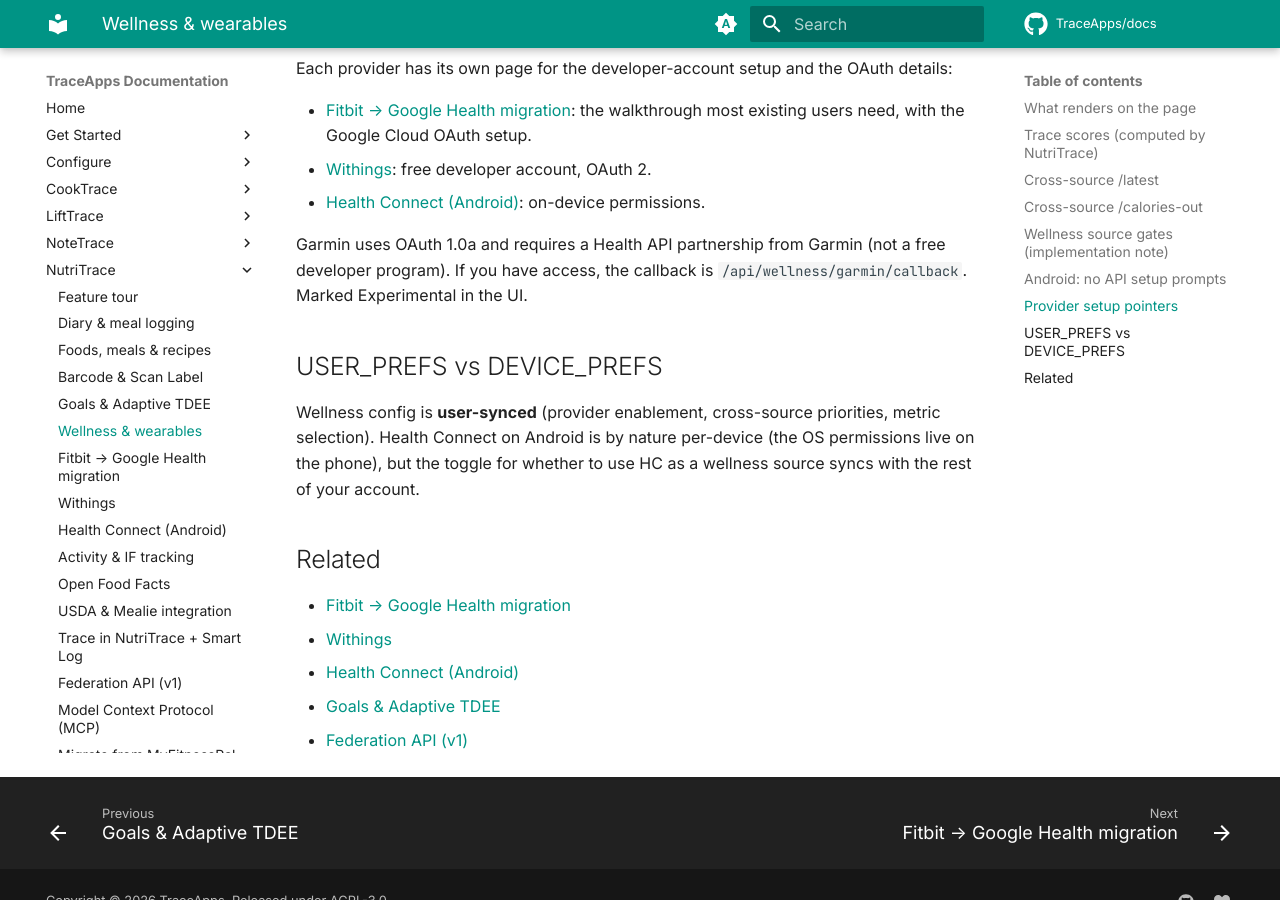
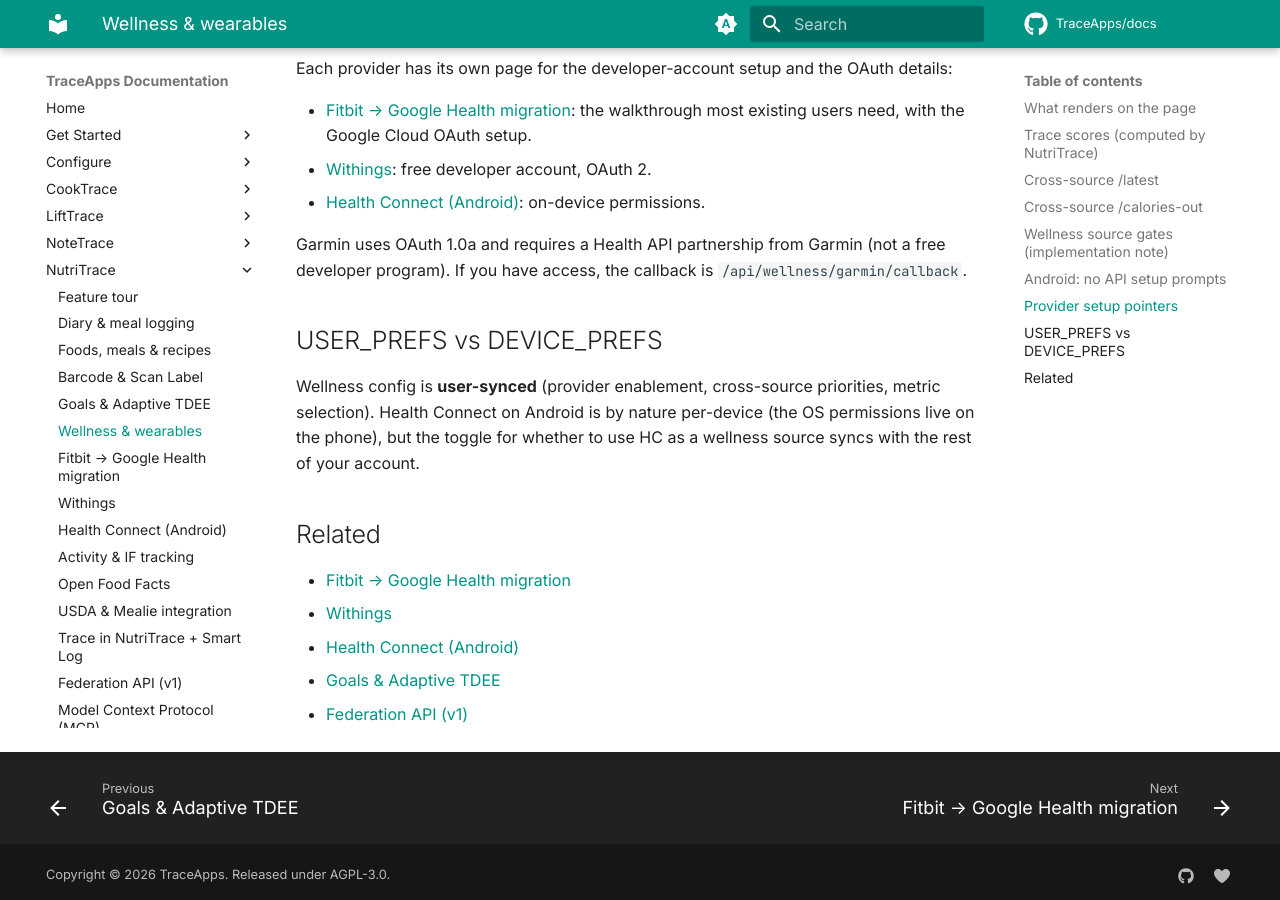
Before and after one commit to TraceApps/docs, an MkDocs documentation site: the page built from docs/nutritrace/wellness.md, in a window 1280 px wide and 900 px high, scrolled down 2605 px. Built offline with MkDocs 1.6.1 and Material for MkDocs 9.7.7, drawn with Linux system fonts in a browser that asks for light colours; comment, search, counter and statistics services are not loaded.

Commit message:
NutriTrace: Garmin is no longer Experimental

```diff
--- a/docs/nutritrace/wellness.md
+++ b/docs/nutritrace/wellness.md
@@ -60,7 +60,7 @@ Each provider has its own page for the developer-account setup and the OAuth det
 - [Withings](withings.md): free developer account, OAuth 2.
 - [Health Connect (Android)](health-connect.md): on-device permissions.
 
-Garmin uses OAuth 1.0a and requires a Health API partnership from Garmin (not a free developer program). If you have access, the callback is `/api/wellness/garmin/callback`. Marked Experimental in the UI.
+Garmin uses OAuth 1.0a and requires a Health API partnership from Garmin (not a free developer program). If you have access, the callback is `/api/wellness/garmin/callback`.
 
 ## USER_PREFS vs DEVICE_PREFS
 
```
Also changed, not shown: docs/nutritrace/settings.md (+1 -1 lines).
